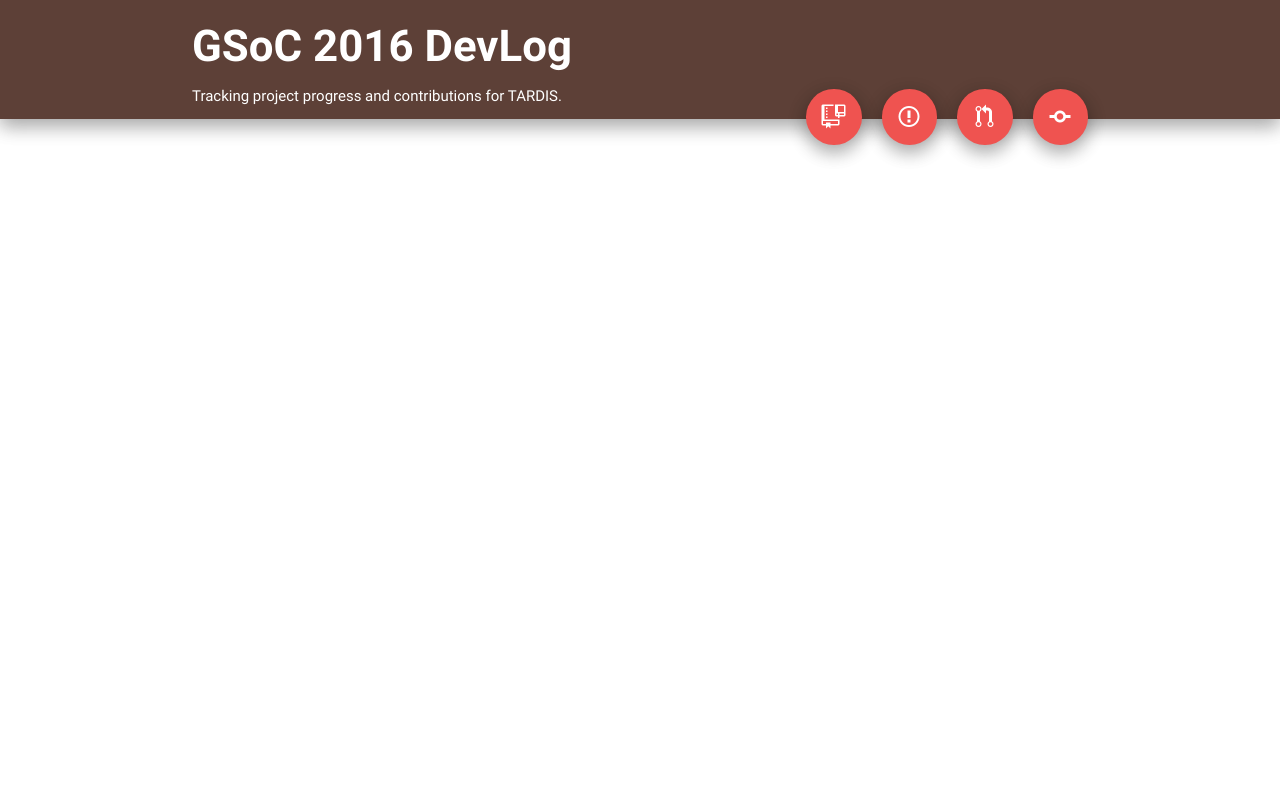
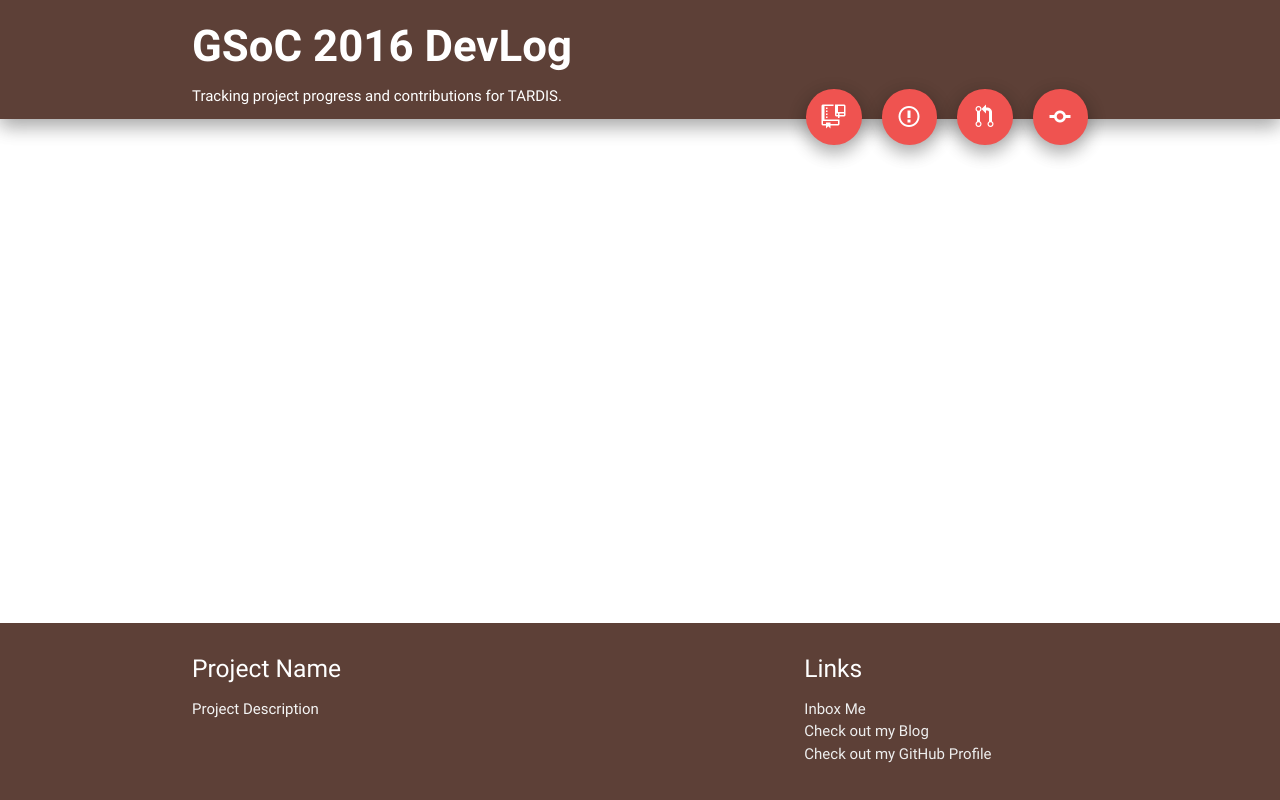
Before and after one commit to tmess567/devlog, a plain HTML site: page index.html in a window 1280 px wide. Drawn offline with nearby package versions, Linux system fonts and the light colour scheme.

Commit message:
Added footer

```diff
--- a/css/index.css
+++ b/css/index.css
@@ -1,6 +1,31 @@
 html, body {
 	width: 100%;
 	height: 100%;
+}
+
+body{
+    display: flex;
+    min-height: 100vh;
+    flex-direction: column;
+}
+
+main{
+    flex: 1 0 auto;
+}
+
+@media only screen and (max-width: 760px) {
+    footer{
+        display: none !important;
+    }
+}
+
+@media only screen and (max-width: 350px) {
+    footer{
+        display: none !important;
+    }
+    .btn-floating{
+        display: none !important;
+    }
 }
 
 .gh-icon {
--- a/index.html
+++ b/index.html
@@ -73,5 +73,25 @@
             <ul id="postsContainer" class="collapsible popout" data-collapsible="expandable"></ul>
           </div>
       </main>
+      <footer class="page-footer brown darken-2">
+        <div class="container">
+          <div class="row">
+            <div class="col l6 s12">
+              <h5 class="white-text">Project Name</h5>
+              <p class="grey-text text-lighten-4">
+              Project Description
+              </p>
+            </div>
+            <div class="col l4 offset-l2 s12">
+              <h5 class="white-text">Links</h5>
+              <ul>
+                <li><a class="grey-text text-lighten-3" href="#">Inbox Me</a></li>
+                <li><a class="grey-text text-lighten-3" href="#">Check out my Blog</a></li>
+                <li><a class="grey-text text-lighten-3" href="#" target="_blank">Check out my GitHub Profile</a></li>
+              </ul>
+            </div>
+          </div>
+        </div>
+      </footer>
     </body>
   </html>
```
